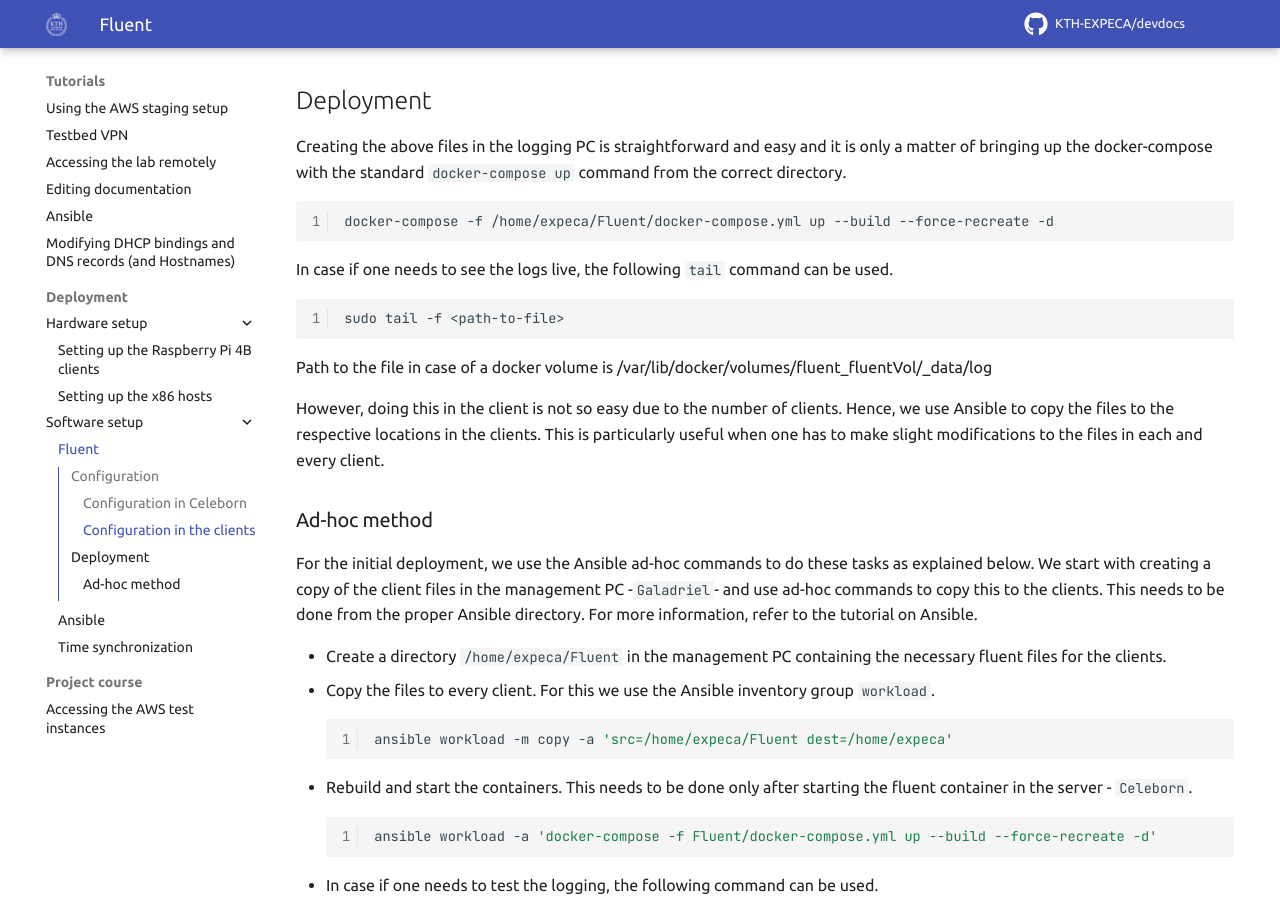
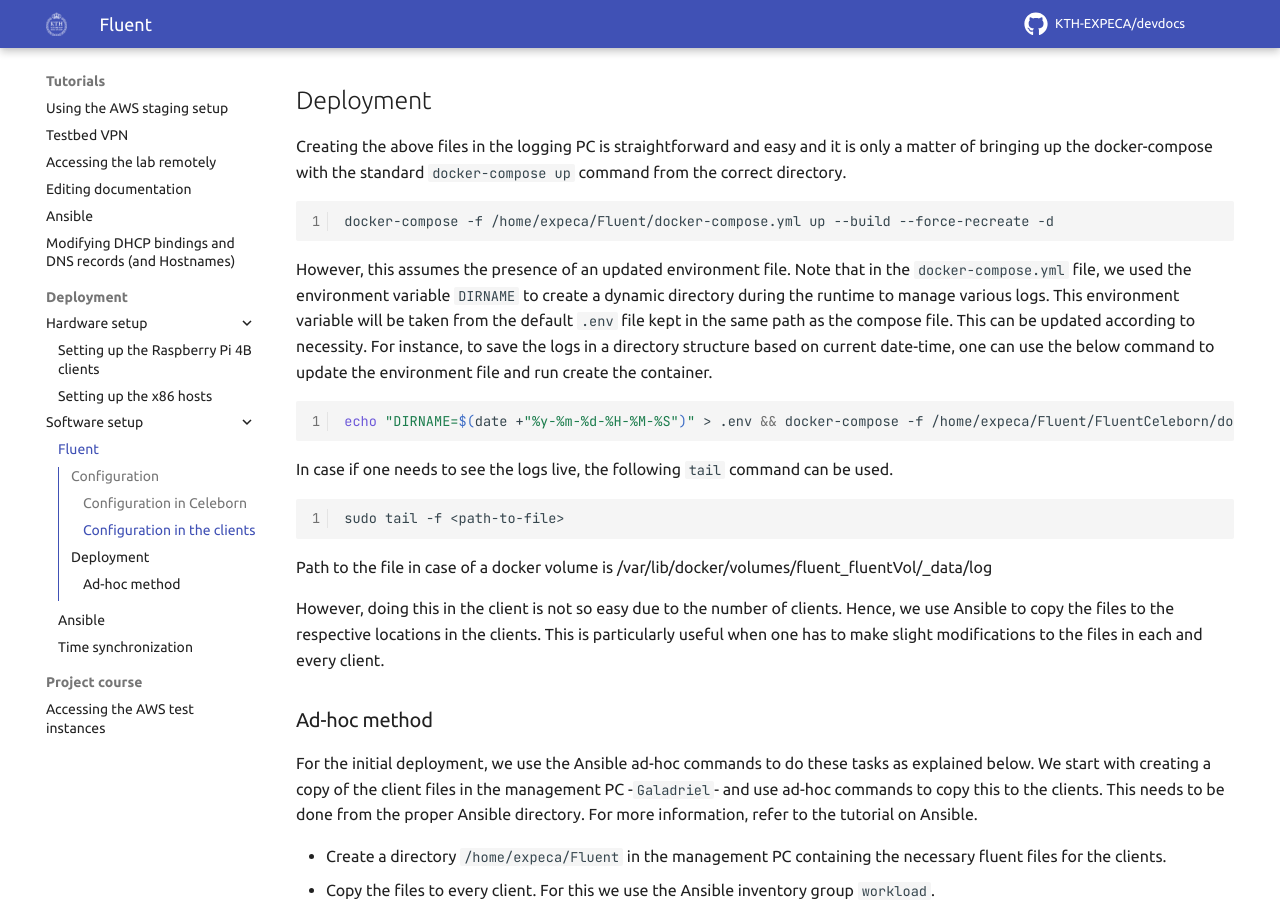
Before and after one commit to KTH-EXPECA/devdocs, an MkDocs documentation site: the page built from docs/tutorials/deployment/software_setup/Fluent.md, in a window 1280 px wide and 900 px high, scrolled down 3839 px. Built offline with MkDocs 1.6.1 and Material for MkDocs 9.7.7, drawn with Linux system fonts in a browser that asks for light colours; comment, search, counter and statistics services are not loaded; some of the changed text lies outside the part shown.

Commit message:
Update Fluent.md

`````diff
--- a/docs/tutorials/deployment/software_setup/Fluent.md
+++ b/docs/tutorials/deployment/software_setup/Fluent.md
@@ -25,7 +25,7 @@
       - "24225:24225"
       - "24225:24225/udp"
     volumes:
-      - /home/expeca/Fluent/Logs:/fluent-bit/log:rw
+      - /home/expeca/Fluent/${DIRNAME}:/fluent-bit/log:rw
         #Enable above  mapping to use Docker Mount
         #Enable below mapping and definition to use Docker Volumes
         #- fluentVol:/fluent-bit
@@ -97,6 +97,7 @@
     Path /fluent-bit/log/
 
 ````
+
 
 ### Configuration in the clients
 - docker-compose.yml
@@ -181,6 +182,11 @@
 ```` bash
 docker-compose -f /home/expeca/Fluent/docker-compose.yml up --build --force-recreate -d
 ````
+However, this assumes the presence of an updated environment file. Note that in the `docker-compose.yml` file, we used the environment variable `DIRNAME` to create a dynamic directory during the runtime to manage various logs. This environment variable will be taken from the default `.env` file kept in the same path as the compose file. This can be updated according to necessity. For instance, to save the logs in a directory structure based on current date-time, one can use the below command to update the environment file and run create the container.
+```` bash
+echo "DIRNAME=$(date +"%y-%m-%d-%H-%M-%S")" > .env && docker-compose -f /home/expeca/Fluent/FluentCeleborn/docker-compose.yml up --build --force-recreate -d
+````
+
 In case if one needs to see the logs live, the following `tail` command can be used.
 ```` bash
 sudo tail -f <path-to-file>
`````
